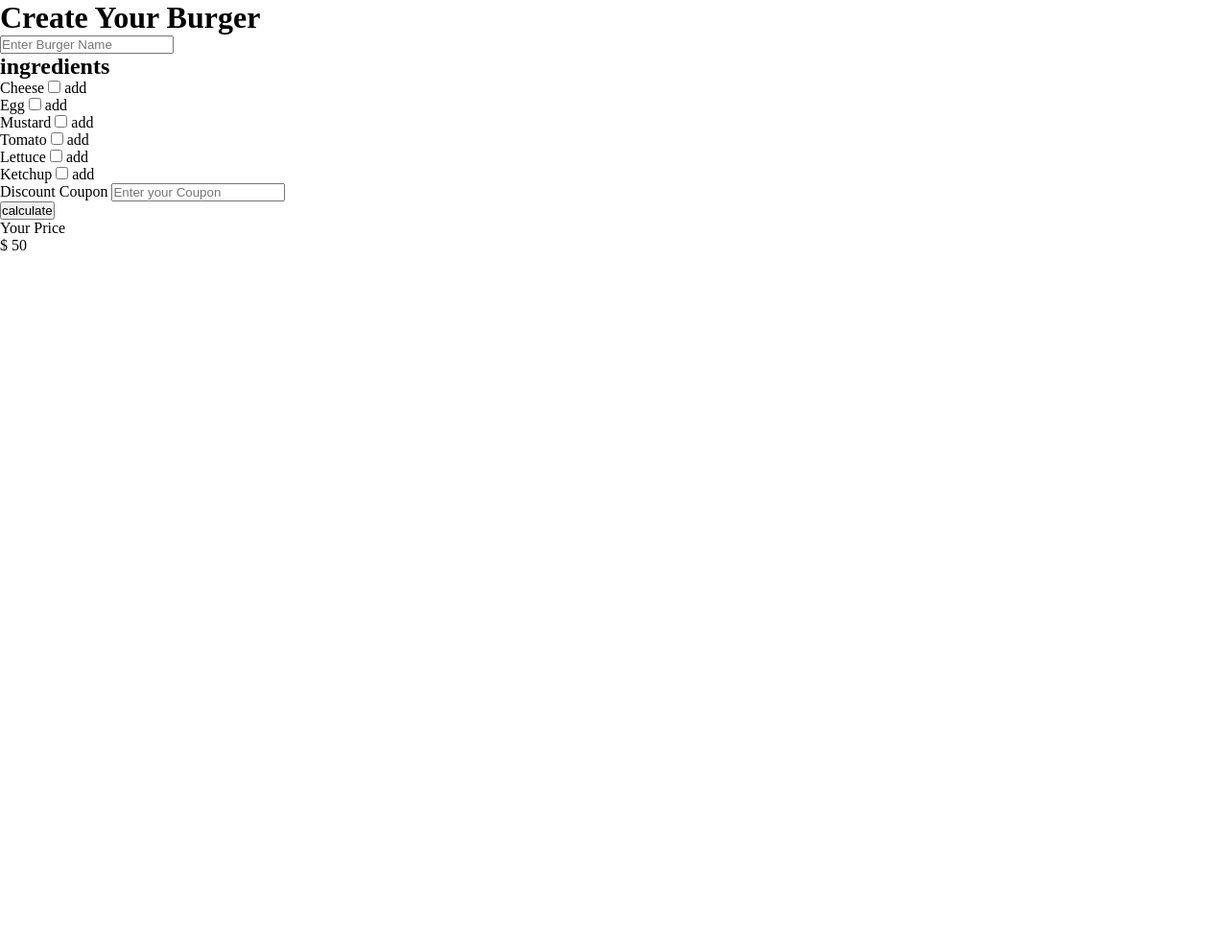
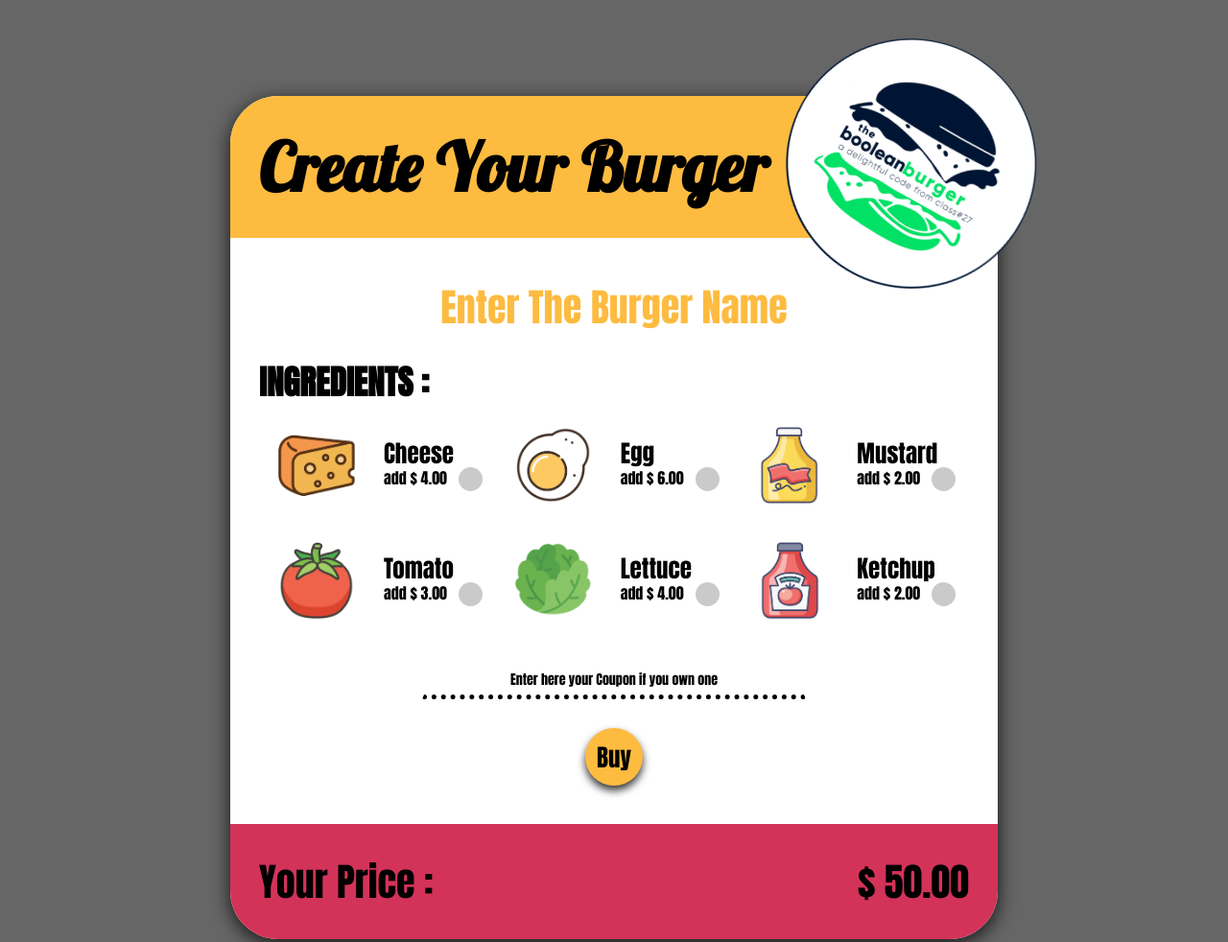
Before and after one commit to LisignoliMichele/js-burger, a plain HTML site: page index.html in a window 1280 px wide. Shown: the top 982 px of the page at 96% size. Before the commit the page ends 800 px from the top, so only its background shows below. Drawn offline with Linux system fonts and the light colour scheme.

Commit message:
the BooleanBurger

```diff
--- a/css/style.css
+++ b/css/style.css
@@ -1,5 +1,229 @@
+/* RESET */
 *{
   box-sizing: border-box;
   margin: 0;
   padding: 0;
 }
+/* mix */
+.container{
+  width: 800px;
+  background-color: #ffffff;
+  margin: auto;
+  margin-top: 100px;
+  margin-bottom: 100px;
+  border-radius: 50px;
+  position: relative;
+  box-shadow: 0px 5px 20px rgba(0, 0, 0, 0.8);
+}
+main,
+footer{
+  padding: 40px 0;
+  font-family: 'Anton', sans-serif;
+}
+body{
+  background-color: #666666;
+}
+header img{
+  width: 350px;
+  position: absolute;
+  top: -100px;
+  right: -90px;
+  animation-name: rotateBURGER;
+  animation-duration: 5s;
+  animation-timing-function: linear;
+  animation-iteration-count: infinite;
+  transition: all 3s;
+  z-index: 10;
+}
+/* animation */
+@keyframes rotateBURGER{
+  0%{
+    transform:rotate(30deg);
+  }
+  50%{
+    transform: rotate(10deg);
+  }
+  100%{
+    transform: rotate(30deg);
+  }
+}
+header img:active{
+  width: 100%;
+  top: 0%;
+  right: 0%;
+}
+/* HEADER */
+.titolo{
+  background-color: #fdbb40;
+  border-top-left-radius: 50px;
+  border-top-right-radius: 50px;
+  font-family: 'Lobster', cursive;
+  padding: 30px 0;
+}
+.titolo h1{
+  font-size: 70px;
+  padding-left: 30px;
+}
+/* ENTER BURGER NAME */
+.enterName{
+  text-align: center;
+}
+.text-box{
+  border-color: transparent;
+  background: transparent;
+  font-family: 'Anton', sans-serif;
+  font-size: 40px;
+  margin-bottom: 20px;
+  text-align: center;
+}
+.text-box::placeholder{
+  color: #fdbb40;
+}
+.text-box:focus,
+ .discount_text-box:focus,
+ .calculate button:focus{
+  outline: transparent;
+}
+/* INGREDIENTS */
+.ingredients{
+  padding: 0 30px;
+}
+.ingredients h2{
+  text-transform: uppercase;
+  font-size: 35px;
+}
+.ingredients-list{
+  list-style: none;
+  display: flex;
+  flex-wrap: wrap;
+}
+.ingredients-list li{
+  width: calc(100% / 3);
+  display: flex;
+  align-items: center;
+  padding: 20px;
+}
+.ingredients-list img{
+  max-width: 80px;
+  margin-right: 30px;
+  transition: all 1s;
+}
+.ingredients-list label{
+  font-size: 25px;
+  line-height: 22px;
+}
+.ingredients-list small{
+  font-size: 16px;
+}
+/* effects */
+.ingredients-list li:hover img {
+    transform: scale(1.3)
+}
+/* CHECKBOX */
+.check-container {
+  position: relative;
+  cursor: pointer;
+}
+.check-container input {
+  position: absolute;
+  opacity: 0;
+  cursor: pointer;
+  height: 0;
+  width: 0;
+}
+.checkmark {
+  position: absolute;
+  top: 25px;
+  left: 78px;
+  height: 25px;
+  width: 25px;
+  border-radius: 50%;
+  background-color: #cacaca;
+}
+.check-container:hover input ~ .checkmark {
+  background-color: #fdbb40;
+}
+.check-container input:checked ~ .checkmark {
+  background-color: #d33359;
+}
+.checkmark:after {
+  content: "";
+  position: absolute;
+  display: none;
+}
+.container input:checked ~ .checkmark:after {
+  display: block;
+}
+.container .checkmark:after {
+  left: 9px;
+  top: -4px;
+  width: 8px;
+  height: 16px;
+  border: solid black;
+  border-width: 0 5px 5px 0;
+  transform: rotate(45deg);
+}
+/* COUPON */
+.discount_coupon{
+  text-align: center;
+  margin-top: 30px;
+}
+.discount_text-box{
+  border-color: transparent;
+  width: 400px;
+  border-bottom: 5px dotted #000000;
+  background: transparent;
+  font-family: 'Anton', sans-serif;
+  font-size: 14px;
+  text-align: center;
+  padding-bottom: 5px;
+}
+.discount_text-box::placeholder{
+  color: #000000;
+}
+
+/* Calculate */
+.calculate{
+  text-align: center;
+  margin-top: 30px;
+}
+.calculate button{
+  width: 60px;
+  height: 60px;
+  background-color: #fdbb40;
+  border: transparent;
+  border-radius: 50%;
+  font-family: 'Anton', sans-serif;
+  font-size: 25px;
+  color: #000;
+  box-shadow: 0px 5px 8px rgba(0, 0, 0, 0.8);
+}
+/* animation */
+
+.calculate button:hover{
+  animation-name: shadowMove;
+  animation-duration: 1s;
+  animation-timing-function: linear;
+  animation-iteration-count: infinite;
+}
+@keyframes shadowMove{
+  0%{
+    font-size: 25px;
+  }
+  50%{
+    font-size: 30px;
+  }
+  100%{
+    font-size: 25px;
+  }
+}
+/* footer */
+footer{
+  display: flex;
+  justify-content: space-between;
+  padding: 30px;
+  font-size: 40px;
+  background-color: #d33359;
+  border-bottom-left-radius: 50px;
+  border-bottom-right-radius: 50px;
+}
--- a/index.html
+++ b/index.html
@@ -4,64 +4,86 @@
     <meta charset="UTF-8">
     <meta name="viewport" content="width=device-width, initial-scale=1.0">
     <meta http-equiv="X-UA-Compatible" content="ie=edge">
+    <!-- google fonts -->
+    <link rel="preconnect" href="https://fonts.gstatic.com">
+    <link href="https://fonts.googleapis.com/css2?family=Anton&family=Lobster&display=swap" rel="stylesheet">
     <link rel="stylesheet" href="css/style.css">
-    <title>Create Your Burger</title>
+    <title>The Boolean Burger</title>
   </head>
   <body>
+    <div class="container">
       <!-- title  -->
       <header>
+        <div class="titolo">
           <h1>Create Your Burger</h1>
+          <img class="boolean_burger" src="img/boolean_burger.png" alt="boolean_burger">
+        </div>
       </header>
       <!-- ///title -->
       <!-- name the burger - ingredients list - discount - apply -->
       <main>
         <!-- name the burger -->
-      <input id="burgerName" type="text" name="burgerName" value="" placeholder="Enter Burger Name">
+        <div class="enterName">
+            <input id="burgerName" class="text-box" type="text" name="burgerName" value="" placeholder="Enter The Burger Name">
+        </div>
         <!-- ///name the burger -->
         <!-- ingredients -->
         <div class="ingredients">
-        <h2>ingredients</h2>
-        <ul>
+          <h2>ingredients :</h2>
+          <ul class="ingredients-list">
             <li>
-            <label for="cheese">Cheese
-              <input class="ingredient" id="cheese" type="checkbox" name="cheese" value="4"> add
+              <img src="img/cheese.png" alt="cheese">
+              <label class="check-container" for="cheese">Cheese<br><small>add $ 4.00</small>
+                <input class="ingredient" id="cheese" type="checkbox" name="cheese" value="4">
+                <span class="checkmark"></span>
               </label>
             </li>
             <li>
-            <label for="egg">Egg
-              <input class="ingredient" id="egg" type="checkbox" name="egg" value="6"> add
+              <img src="img/egg.png" alt="egg">
+              <label class="check-container" for="egg">Egg<br><small>add $ 6.00</small>
+                <input class="ingredient" id="egg" type="checkbox" name="egg" value="6">
+                <span class="checkmark"></span>
               </label>
             </li>
             <li>
-            <label for="mustard">Mustard
-              <input class="ingredient" id="mustard" type="checkbox" name="mustard" value="2"> add
+              <img src="img/mustard.png" alt="mustard">
+              <label class="check-container" for="mustard">Mustard<br><small>add $ 2.00</small>
+                <input class="ingredient" id="mustard" type="checkbox" name="mustard" value="2">
+                <span class="checkmark"></span>
               </label>
             </li>
             <li>
-            <label for="tomato">Tomato
-              <input class="ingredient" id="tomato" type="checkbox" name="tomato" value="3"> add
+              <img src="img/tomato.png" alt="tomato">
+              <label class="check-container" for="tomato">Tomato<br><small>add $ 3.00</small>
+                <input class="ingredient" id="tomato" type="checkbox" name="tomato" value="3">
+                <span class="checkmark"></span>
               </label>
             </li>
             <li>
-            <label for="lettuce">Lettuce
-              <input class="ingredient" id="lettuce" type="checkbox" name="lettuce" value="4"> add
+              <img src="img/lettuce.png" alt="lettuce">
+              <label class="check-container" for="lettuce">Lettuce<br><small>add $ 4.00</small>
+                <input class="ingredient" id="lettuce" type="checkbox" name="lettuce" value="4">
+                <span class="checkmark"></span>
               </label>
             </li>
             <li>
-            <label for="ketchup">Ketchup
-              <input class="ingredient" id="ketchup" type="checkbox" name="ketchup" value="2"> add
+              <img src="img/ketchup.png" alt="ketchup">
+              <label class="check-container" for="ketchup">Ketchup<br><small>add $ 2.00</small>
+                <input class="ingredient" id="ketchup" type="checkbox" name="ketchup" value="2">
+                <span class="checkmark"></span>
               </label>
             </li>
           </ul>
         </div>
         <!-- ///ingredients -->
         <!-- discount -->
-      <label for="discount">Discount Coupon</label>
-      <input id="discount" type="text" name="discountCoupon" value="" placeholder="Enter your Coupon">
+        <div class="discount_coupon">
+          <input class="discount_text-box" id="discount" type="text" name="discountCoupon" value="" placeholder="Enter here your Coupon if you own one">
+        </div>
         <!-- ///discount -->
         <!-- Calculate -->
         <div class="calculate">
-        <button id="buttonCalculate" type="button" name="button">calculate</button>
+          <button id="buttonCalculate" type="button" name="button">Buy</button>
         </div>
         <!-- ///calculate -->
       </main>
@@ -69,10 +91,11 @@
       <!-- ///name the burger - ingredients list - discount - apply -->
       <!-- total price -->
       <footer>
-      <p>Your Price</p>
-      <div id= totalPrice>$ 50</div>
+        <p>Your Price :</p>
+        <div id= totalPrice>$ 50.00</div>
       </footer>
       <!-- ///total price -->
+    </div>
     <script src="js/script.js" charset="utf-8"></script>
   </body>
 </html>
```
Also changed, not shown: img/Egg.png (added), img/boolean_burger.png (added), img/cheese.png (added), img/ketchup.png (added), img/lettuce.png (added), img/mustard.png (added), img/tomato.png (added), 1 other file. Lines whose indentation alone changed are shown as unchanged.
